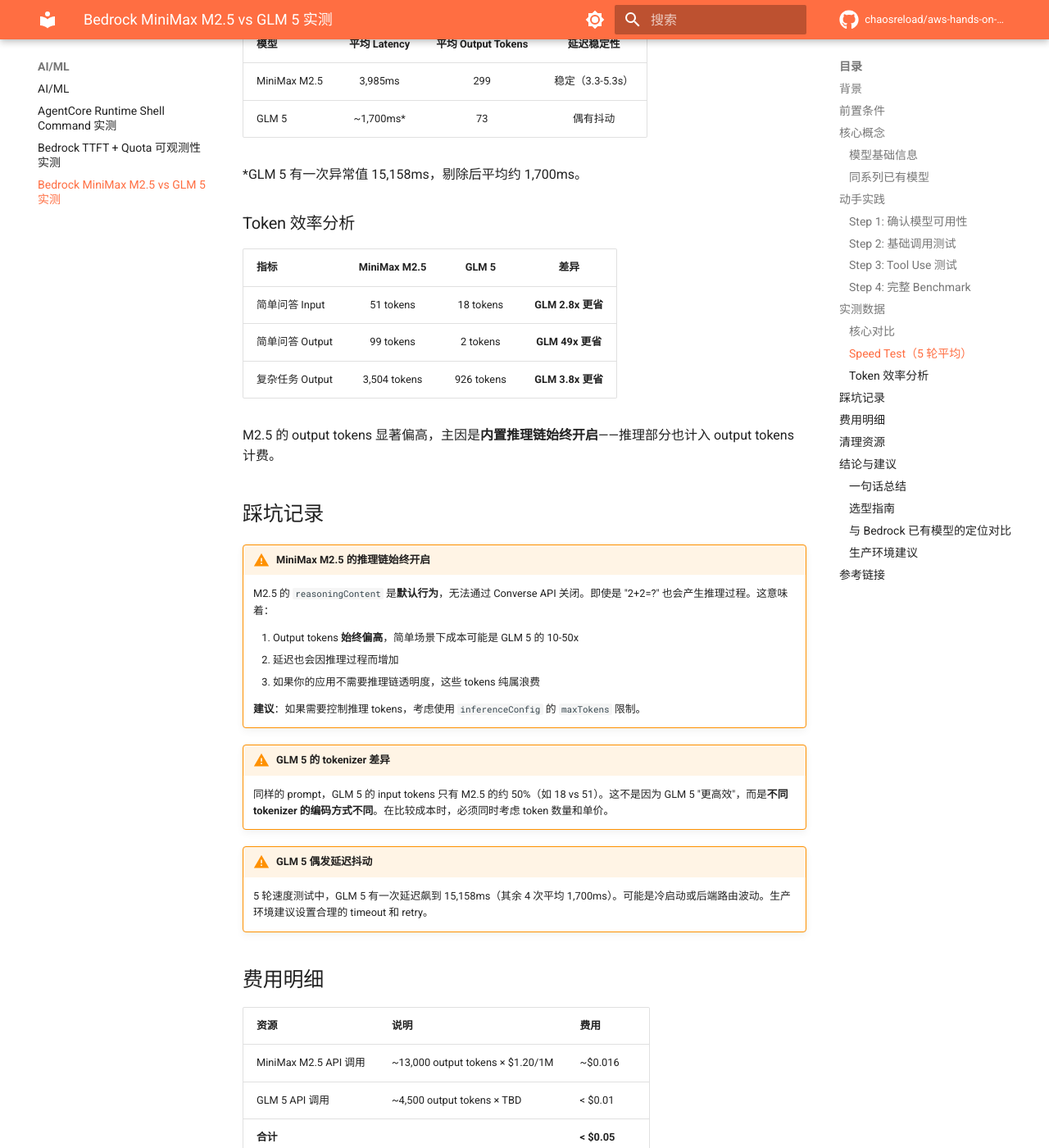
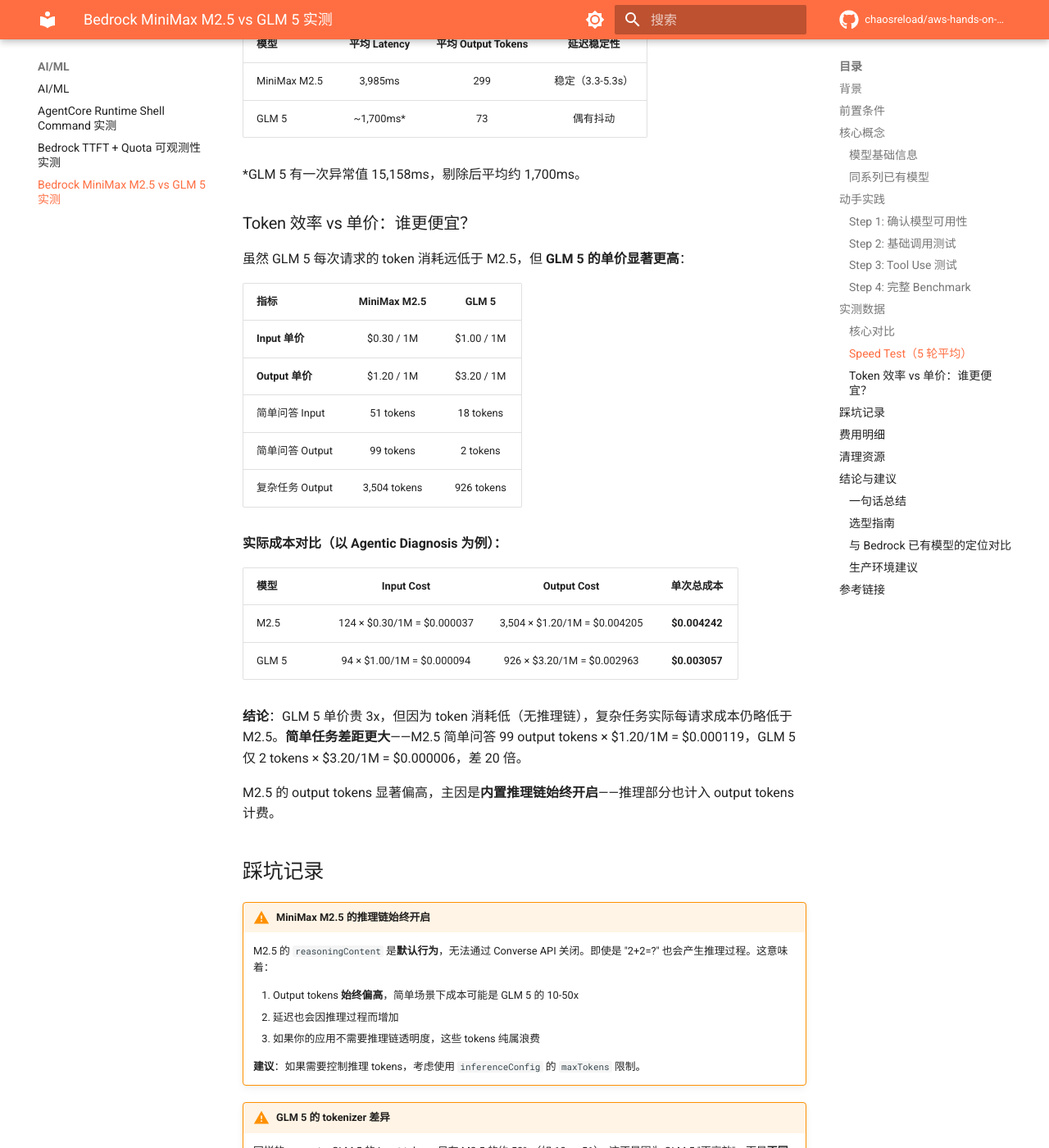
Before and after one commit to chaosreload/aws-hands-on-lab, an MkDocs documentation site: the page built from docs/ai-ml/bedrock-minimax-glm5-benchmark.md, in a window 1280 px wide and 1400 px high, scrolled down 4793 px. Shown: the whole window at 82% size. Built offline with MkDocs 1.6.1 and Material for MkDocs 9.7.7, drawn with Linux system fonts in a browser that asks for light colours; comment, search, counter and statistics services are not loaded; some of the changed text lies outside the part shown.

Commit message:
fix: update GLM 5 pricing with verified data from aws-knowledge MCP
- GLM 5: $1.00/$3.20 per 1M tokens (was TBD)
- MiniMax M2.5: $0.30/$1.20 per 1M tokens (confirmed)
- Added per-request cost comparison table
- Updated cost analysis: GLM 5 unit price 3x higher but token-efficient
- Corrected cost-sensitive recommendation in selection guide

```diff
--- a/docs/ai-ml/bedrock-minimax-glm5-benchmark.md
+++ b/docs/ai-ml/bedrock-minimax-glm5-benchmark.md
@@ -37,7 +37,7 @@
 | **Tool Use** | ✅ | ✅ |
 | **Vision** | ❌ | ❌ |
 | **内置推理链** | ✅ 自动返回 `reasoningContent` | ❌ |
-| **定价（us-east-1）** | $0.30 / $1.20 per 1M tokens | 待官网确认 |
+| **定价（us-east-1）** | $0.30 / $1.20 per 1M tokens | $1.00 / $3.20 per 1M tokens |
 
 **关键差异**：MiniMax M2.5 的每次响应都会自动返回 `reasoningContent`（推理链），类似 Claude 的 extended thinking，但**不需要手动开启**——这直接影响了 output tokens 和延迟。
 
@@ -188,13 +188,26 @@
 
 *GLM 5 有一次异常值 15,158ms，剔除后平均约 1,700ms。
 
-### Token 效率分析
+### Token 效率 vs 单价：谁更便宜？
 
-| 指标 | MiniMax M2.5 | GLM 5 | 差异 |
-|------|:-----------:|:-----:|:----:|
-| 简单问答 Input | 51 tokens | 18 tokens | **GLM 2.8x 更省** |
-| 简单问答 Output | 99 tokens | 2 tokens | **GLM 49x 更省** |
-| 复杂任务 Output | 3,504 tokens | 926 tokens | **GLM 3.8x 更省** |
+虽然 GLM 5 每次请求的 token 消耗远低于 M2.5，但 **GLM 5 的单价显著更高**：
+
+| 指标 | MiniMax M2.5 | GLM 5 |
+|------|:-----------:|:-----:|
+| **Input 单价** | $0.30 / 1M | $1.00 / 1M |
+| **Output 单价** | $1.20 / 1M | $3.20 / 1M |
+| 简单问答 Input | 51 tokens | 18 tokens |
+| 简单问答 Output | 99 tokens | 2 tokens |
+| 复杂任务 Output | 3,504 tokens | 926 tokens |
+
+**实际成本对比（以 Agentic Diagnosis 为例）：**
+
+| 模型 | Input Cost | Output Cost | **单次总成本** |
+|------|:---------:|:----------:|:-------------:|
+| M2.5 | 124 × $0.30/1M = $0.000037 | 3,504 × $1.20/1M = $0.004205 | **$0.004242** |
+| GLM 5 | 94 × $1.00/1M = $0.000094 | 926 × $3.20/1M = $0.002963 | **$0.003057** |
+
+**结论**：GLM 5 单价贵 3x，但因为 token 消耗低（无推理链），复杂任务实际每请求成本仍略低于 M2.5。**简单任务差距更大**——M2.5 简单问答 99 output tokens × $1.20/1M = $0.000119，GLM 5 仅 2 tokens × $3.20/1M = $0.000006，差 20 倍。
 
 M2.5 的 output tokens 显著偏高，主因是**内置推理链始终开启**——推理部分也计入 output tokens 计费。
 
@@ -220,7 +233,7 @@
 | 资源 | 说明 | 费用 |
 |------|------|------|
 | MiniMax M2.5 API 调用 | ~13,000 output tokens × $1.20/1M | ~$0.016 |
-| GLM 5 API 调用 | ~4,500 output tokens × TBD | < $0.01 |
+| GLM 5 API 调用 | ~4,500 output tokens × $3.20/1M | ~$0.014 |
 | **合计** | | **< $0.05** |
 
 ## 清理资源
@@ -239,7 +252,7 @@
 |------|---------|------|
 | **高吞吐 Agent/Chatbot** | GLM 5 | Tool Use 仅 1.1s，延迟低 3x |
 | **需要推理透明度** | MiniMax M2.5 | 自动返回推理链，适合审计场景 |
-| **成本敏感应用** | GLM 5 | 相同任务 token 消耗低 3-4x |
+| **成本敏感应用** | 看场景 | M2.5 单价低但 token 多，GLM 5 单价高但 token 省；简单任务 GLM 5 更省，复杂任务两者接近 |
 | **复杂分析报告** | MiniMax M2.5 | 输出更详细，格式化更好 |
 | **实时交互（< 2s）** | GLM 5 | 简单 Q&A 平均 1.7s |
 | **数学/代码竞赛** | 两个都行 | 都答对了，看你更在意速度还是详细度 |
@@ -259,7 +272,7 @@
 
 ### 生产环境建议
 
-1. **M2.5 的推理 tokens 要纳入成本计算** — 不要只看单价便宜，output tokens 可能是 GLM 5 的 4x
+1. **单价 vs 实际成本要分开看** — M2.5 单价便宜（$0.30/$1.20）但推理链导致 token 多，GLM 5 单价贵（$1.00/$3.20）但 token 省。按实际请求算，简单任务 GLM 5 便宜 20 倍，复杂任务两者接近
 2. **GLM 5 适合做 Agent 的 "fast path"** — 工具选择、简单判断用 GLM 5，复杂推理切换到更强模型
 3. **两个模型都不支持 Vision** — 如果需要图像输入，仍需 Claude/Nova
 4. **建议 A/B 测试** — 在你的实际 prompt 上跑两个模型，看哪个的输出质量/成本比更适合
```
